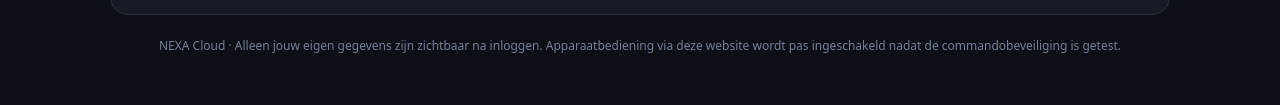
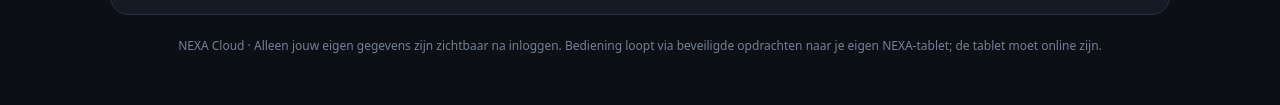
Before and after one commit to broodjefrikandelmetsaus/NEXA-Cloud, a plain HTML site: page index.html in a window 1280 px wide. Shown: the part 565-670 px from the top of the page. Drawn offline with Linux system fonts and the light colour scheme; a script that the page names is missing.

Commit message:
Update NEXA Cloud footer for enabled remote controls

```diff
--- a/index.html
+++ b/index.html
@@ -92,7 +92,7 @@
       </div>
       <p class="notice" id="lastRefresh">Nog niet bijgewerkt.</p>
     </section>
-    <footer>NEXA Cloud · Alleen jouw eigen gegevens zijn zichtbaar na inloggen. Apparaatbediening via deze website wordt pas ingeschakeld nadat de commandobeveiliging is getest.</footer>
+    <footer>NEXA Cloud · Alleen jouw eigen gegevens zijn zichtbaar na inloggen. Bediening loopt via beveiligde opdrachten naar je eigen NEXA-tablet; de tablet moet online zijn.</footer>
   </main>
   <script type="module">
     import { createClient } from 'https://esm.sh/@supabase/supabase-js@2.119.2';
```
